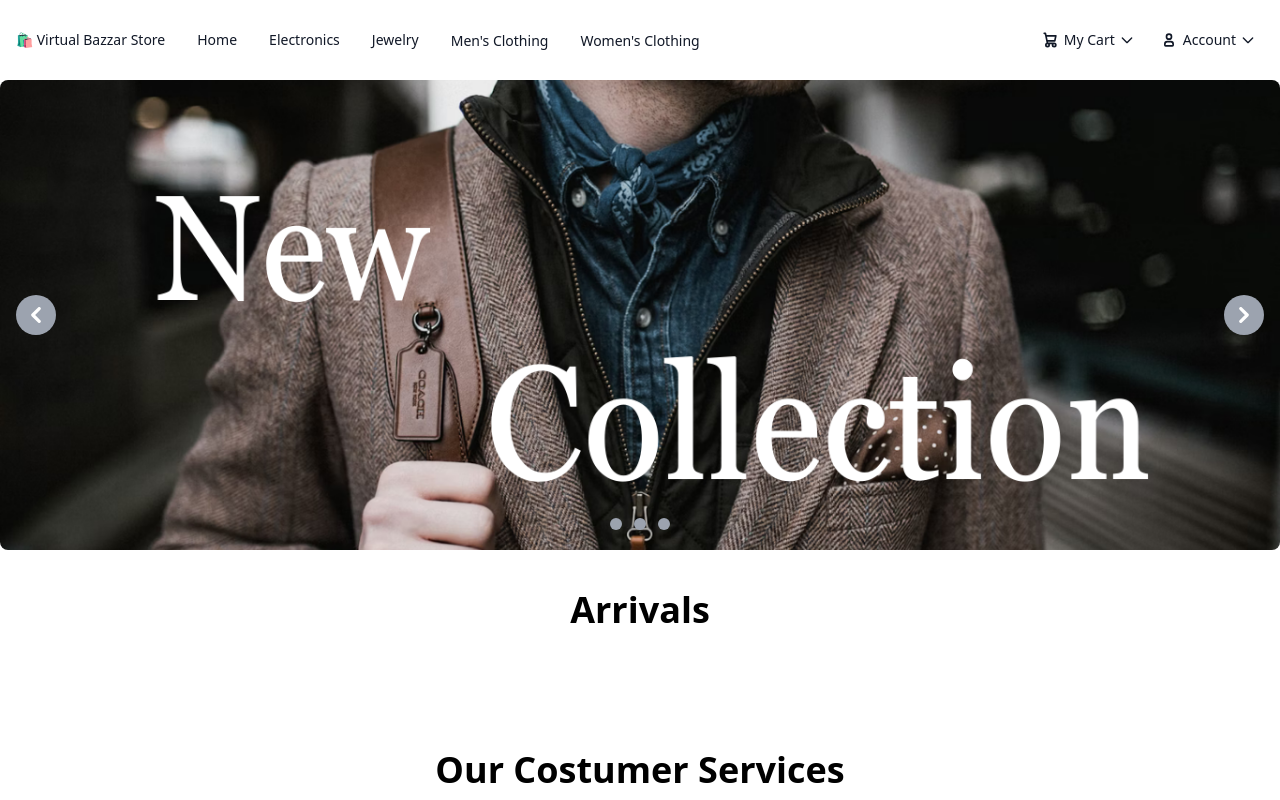
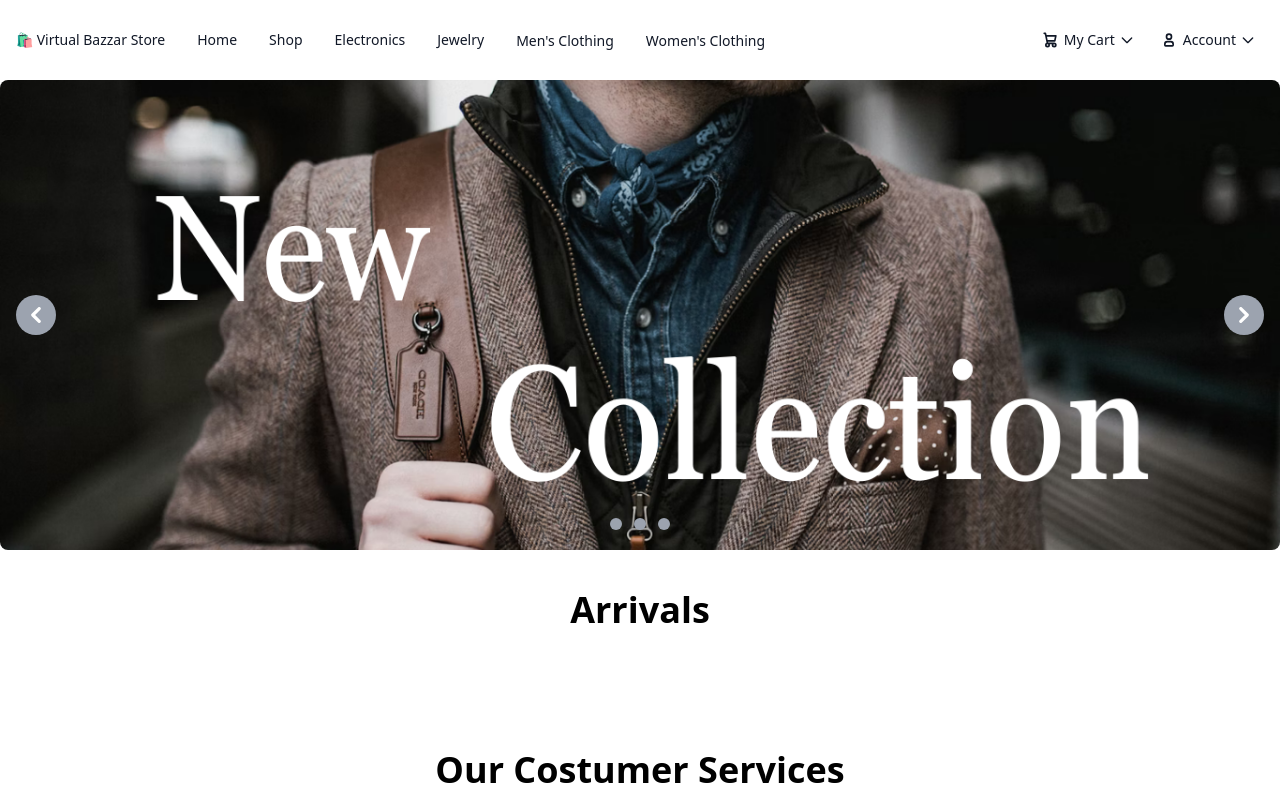
Before and after one commit to nattdev/virtual-bazaar-store, an Angular app: page /home in a window 1280 px wide. Shown: the top 800 px of the page. Built offline with nearby package versions, Linux system fonts and the light colour scheme; no server answers.

Commit message:
Add shop page to the navbar list

```diff
--- a/src/app/shared/navbar/navbar.component.html
+++ b/src/app/shared/navbar/navbar.component.html
@@ -17,6 +17,12 @@
                         <a href="#" title=""
                             class="flex text-sm font-medium text-gray-900 hover:text-primary-700 dark:text-white dark:hover:text-primary-500">
                             Home
+                        </a>
+                    </li>
+                    <li>
+                        <a routerLink="/shop" routerLinkActive="active" ariaCurrentWhenActive="page" title=""
+                            class="flex text-sm font-medium text-gray-900 hover:text-primary-700 dark:text-white dark:hover:text-primary-500">
+                            Shop
                         </a>
                     </li>
                     <li class="shrink-0">
@@ -285,6 +291,9 @@
                     <a href="#" class="hover:text-primary-700 dark:hover:text-primary-500">Home</a>
                 </li>
                 <li>
+                    <a routerLink="/shop" routerLinkActive="active" ariaCurrentWhenActive="page" class="hover:text-primary-700 dark:hover:text-primary-500">Shop</a>
+                </li>
+                <li>
                     <a href="#" class="hover:text-primary-700 dark:hover:text-primary-500">Electronics</a>
                 </li>
                 <li>
--- a/src/app/shared/navbar/navbar.component.ts
+++ b/src/app/shared/navbar/navbar.component.ts
@@ -1,9 +1,10 @@
 import { Component } from '@angular/core';
+import { RouterLink, RouterLinkActive } from '@angular/router';
 
 @Component({
   selector: 'app-navbar',
   standalone: true,
-  imports: [],
+  imports: [RouterLink, RouterLinkActive],
   templateUrl: './navbar.component.html',
   styleUrl: './navbar.component.scss'
 })
```
